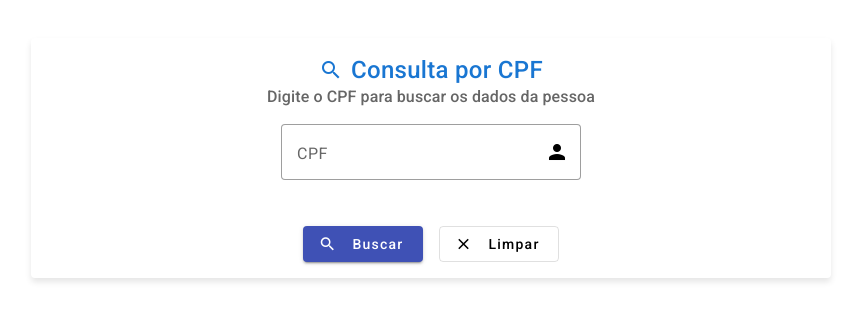
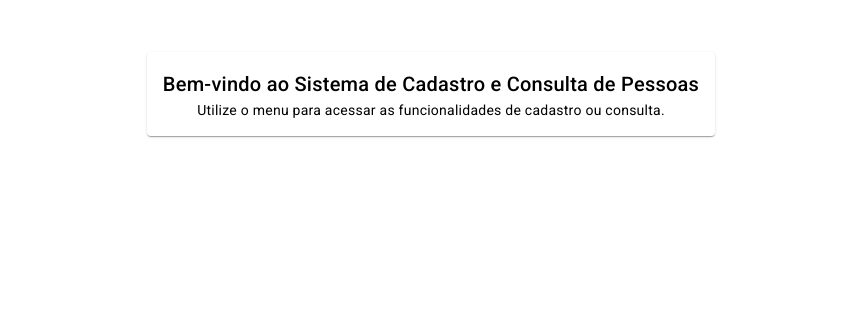
Before and after one commit to vinicius707/Front-End-Challenge, an Angular app: page / in a window 1280 px wide. Before the commit this address led to /consulta. Shown: the part 226-546 px from the top of the page, without its empty margins (209-1070 px from the left). Built offline with nearby package versions, Linux system fonts and the light colour scheme; what angular-in-memory-web-api would draw is missing.

Commit message:
criação do componente de pagina inicial para uma navegação mais agradável na aplicação

```diff
--- a/src/app/app.module.ts
+++ b/src/app/app.module.ts
@@ -19,6 +19,7 @@ import { MatButtonModule } from '@angular/material/button';
 import { MatIconModule } from '@angular/material/icon';
 import { MatProgressSpinnerModule } from '@angular/material/progress-spinner';
 import { CpfMaskDirective } from './directives/cpf-mask.directive';
+import { PaginaInicialComponent } from './components/pagina-inicial/pagina-inicial.component';
 
 @NgModule({
   declarations: [
@@ -26,6 +27,7 @@ import { CpfMaskDirective } from './directives/cpf-mask.directive';
     ConsultaComponent,
     CadastroComponent,
     CpfMaskDirective,
+    PaginaInicialComponent,
   ],
   imports: [
     BrowserModule,
--- a/src/app/app.routes.ts
+++ b/src/app/app.routes.ts
@@ -1,9 +1,13 @@
 import { Routes } from '@angular/router';
 import { ConsultaComponent } from './components/consulta/consulta.component';
 import { CadastroComponent } from './components/cadastro/cadastro.component';
+import { PaginaInicialComponent } from './components/pagina-inicial/pagina-inicial.component';
 
 export const routes: Routes = [
-  { path: '', redirectTo: '/consulta', pathMatch: 'full' },
+  {
+    path: '',
+    component: PaginaInicialComponent,
+  },
   { path: 'consulta', component: ConsultaComponent },
   { path: 'cadastro', component: CadastroComponent },
 ];
--- /dev/null
+++ b/src/app/components/pagina-inicial/pagina-inicial.component.html
@@ -0,0 +1,14 @@
+<div class="pagina-inicial-container">
+  <mat-card>
+    <mat-card-header>
+      <mat-card-title
+        >Bem-vindo ao Sistema de Cadastro e Consulta de Pessoas</mat-card-title
+      >
+    </mat-card-header>
+    <mat-card-content>
+      <p>
+        Utilize o menu para acessar as funcionalidades de cadastro ou consulta.
+      </p>
+    </mat-card-content>
+  </mat-card>
+</div>
--- /dev/null
+++ b/src/app/components/pagina-inicial/pagina-inicial.component.scss
@@ -0,0 +1,11 @@
+.pagina-inicial-container {
+  display: flex;
+  justify-content: center;
+  align-items: center;
+  height: 80vh;
+}
+
+mat-card {
+  min-width: 350px;
+  text-align: center;
+}
```
Also changed, not shown: src/app/components/pagina-inicial/pagina-inicial.component.ts (added, +8 -0 lines), 1 other file (tests, documents, lock files or other folders).
